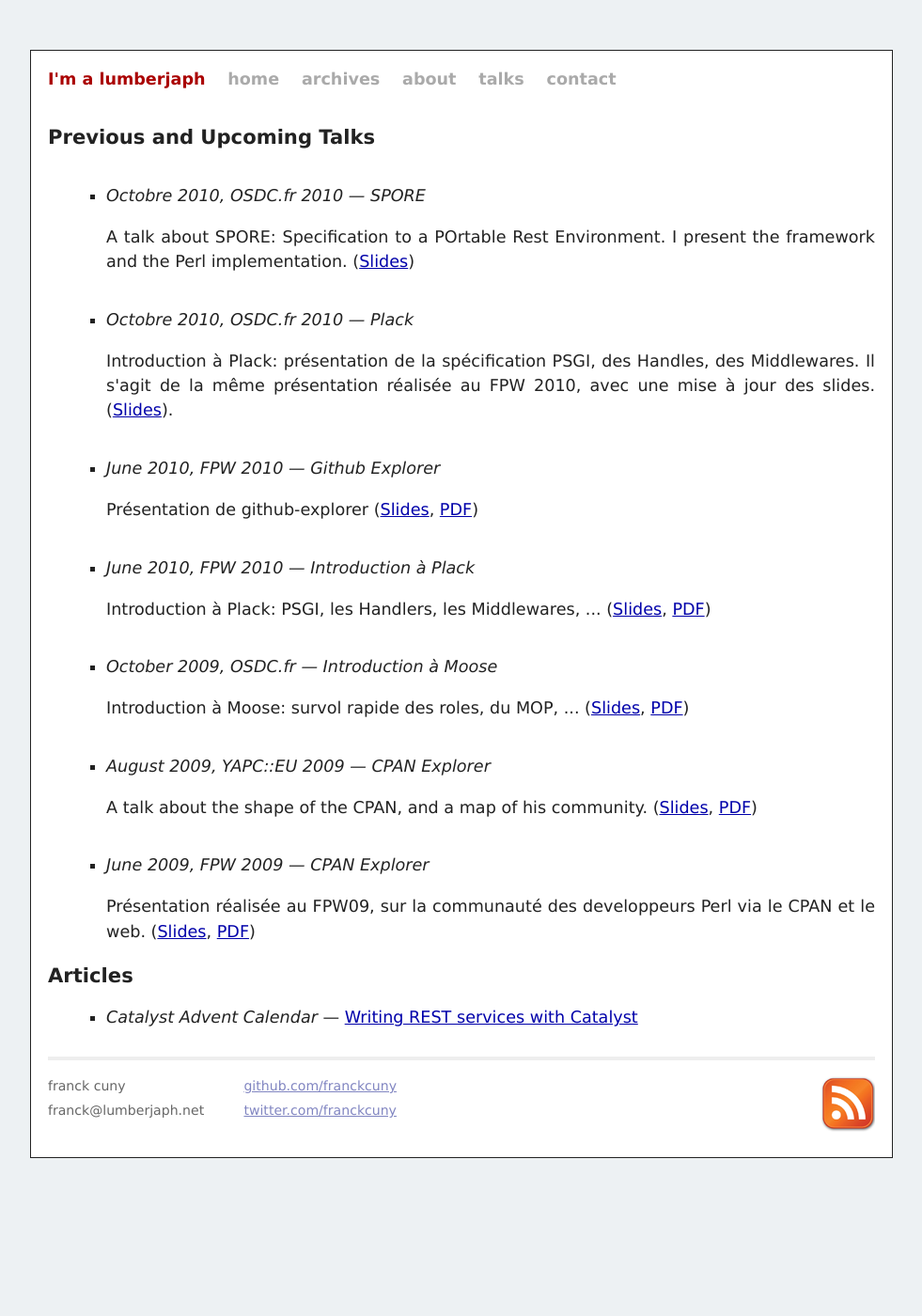
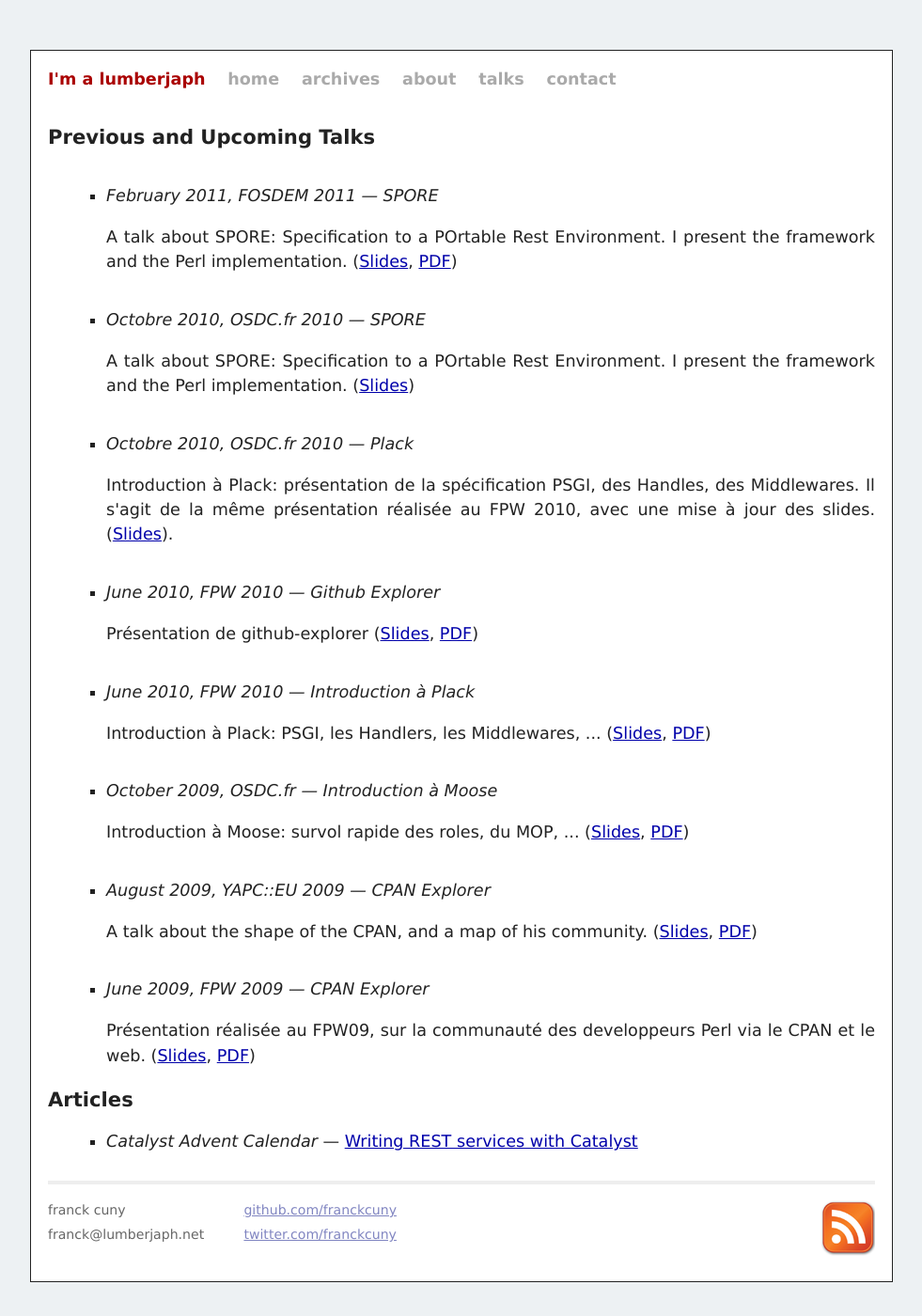
Before and after one commit to jacomyal/franckcuny.github.com, a Jekyll site: the page built from talks/index.html, in a window 1280 px wide. Shown: the whole page at 94% size, without its empty margins (149-1130 px from the left). Built offline with Jekyll 4.4.1, drawn with Linux system fonts in a browser that asks for light colours; some web fonts are replaced; before the commit the page ends 1268 px from its top, so only the background shows below that.

Commit message:
update links

```diff
--- a/_posts/2009-10-03-teh-batmoose-at-osdc.fr.textile
+++ b/_posts/2009-10-03-teh-batmoose-at-osdc.fr.textile
@@ -4,7 +4,7 @@
 title: teh batmoose at osdc.fr
 ---
 
-Today I presented a talk about Moose at <a href="http://osdc.fr/">OSDC.fr</a>.  The slides are available "here":http://franck.lumberjaph.net/stuff/Introduction_a_Moose.pdf.
+Today I presented a talk about Moose at <a href="http://osdc.fr/">OSDC.fr</a>. The slides are available "here":http://franck.lumberjaph.net/blog/slides/Introduction_a_Moose.pdf.
 
 And big thanks to my friend <a href="http://www.bwoup.com/">Morgan</a> for his illustration of the batmoose :)
 
--- a/_posts/2010-03-25-github-explorer.textile
+++ b/_posts/2010-03-25-github-explorer.textile
@@ -135,6 +135,6 @@
 
 h3. Conclusions and graphs
 
-I may have not provided a deep analysis of all the graph. I don't have knowledge of most of the community outside of Perl. Feel free to <a href="http://franck.lumberjaph.net/graphs.tgz">download the graph</a>, to load them in <a href="http://gephi.org/">Gephi</a>, experiment, and provides your own thoughts.
+I may have not provided a deep analysis of all the graph. I don't have knowledge of most of the community outside of Perl. Feel free to <a href="http://franck.lumberjaph.net/blog/graphs.tgz">download the graph</a>, to load them in <a href="http://gephi.org/">Gephi</a>, experiment, and provides your own thoughts.
 
 I would like to thanks everybody at <a href="http://twitter.com/linkfluence">Linkfluence</a> (<a href="http://twitter.com/gfouetil">guilhem</a> for his advices, <a href="http://twitter.com/cmaussan">camille</a> for giving me time to work on this, and antonin for the amazing poster), who have helped me and let me use time and resources to finish this work. Special thanks to <a href="http://code.google.com/p/tinyaml/">blob</a> for reviewing my prose and <a href="http://twitter.com/cdlm">cdlm</a> for the discussion :)
--- a/_posts/2010-06-13-fpw2010-summary.textile
+++ b/_posts/2010-06-13-fpw2010-summary.textile
@@ -21,7 +21,7 @@
 
 My slides are available online (in french):
 
- * github explorer: "slideshare":http://www.slideshare.net/franckcuny/github-explorer and "PDF":http://franck.lumberjaph.net/slides/github-explorer.pdf
+ * github explorer: "slideshare":http://www.slideshare.net/franckcuny/github-explorer and "PDF":http://franck.lumberjaph.net/blog/slides/github-explorer.pdf
  * introduction to plack: "slideshare":http://www.slideshare.net/franckcuny/introduction-a-plack and "PDF":http://franck.lumberjaph.net/slides/introduction_a_plack.pdf
 
 And to finish, two other summaries: "sukria's one":http://www.sukria.net/fr/archives/2010/06/12/french-perl-workshop-2010-report/ and "twitter's timeline":http://twitter.com/#search?q=%23fpw2010; and "some pictures on flickr.":http://www.flickr.com/photos/franck_/sets/72157624263416548/
--- a/talks/index.html
+++ b/talks/index.html
@@ -4,6 +4,15 @@
 <h2>Previous and Upcoming Talks</h2>
 
 <ul>
+  <li><article itemscope itemtype="http://data-vocabulary.org/Event" class="talk">
+      <em itemprop="summary">February 2011, FOSDEM 2011 &#8212; SPORE</em>
+      <p itemprop="description" class="talkdesc">
+        A talk about SPORE: Specification to a POrtable Rest
+        Environment. I present the framework and the Perl
+        implementation. (<a href="http://www.slideshare.net/franckcuny/sporefosdem">Slides</a>,
+        <a href="http://franck.lumberjaph.net/blog/slides/SPORE.pdf">PDF</a>)
+      </p>
+  </article></li>
   <li><article itemscope itemtype="http://data-vocabulary.org/Event" class="talk">
       <em itemprop="summary">Octobre 2010, OSDC.fr 2010 &#8212; SPORE</em>
       <p itemprop="description" class="talkdesc">
@@ -19,14 +28,14 @@
   <li><article itemscope itemtype="http://data-vocabulary.org/Event" class="talk">
       <em itemprop="summary">June 2010, FPW 2010 &#8212; Github Explorer</em>
       <p itemprop="description" class="talkdesc">
-        Présentation de github-explorer (<a href="http://www.slideshare.net/franckcuny/github-explorer">Slides</a>, <a href="http://franck.lumberjaph.net/slides/github-explorer.pdf">PDF</a>)
+        Présentation de github-explorer (<a href="http://www.slideshare.net/franckcuny/github-explorer">Slides</a>, <a href="http://franck.lumberjaph.net/blog/slides/github-explorer.pdf">PDF</a>)
       </p>
   </article></li>
 
   <li><article itemscope itemtype="http://data-vocabulary.org/Event" class="talk">
       <em itemprop="summary">June 2010, FPW 2010 &#8212; Introduction à Plack</em>
       <p itemprop="description" class="talkdesc">
-        Introduction à Plack: PSGI, les Handlers, les Middlewares, ... (<a href="http://www.slideshare.net/franckcuny/introduction-a-plack">Slides</a>, <a href="http://franck.lumberjaph.net/slides/introduction_a_plack.pdf">PDF</a>)
+        Introduction à Plack: PSGI, les Handlers, les Middlewares, ... (<a href="http://www.slideshare.net/franckcuny/introduction-a-plack">Slides</a>, <a href="http://franck.lumberjaph.net/blog/slides/introduction_a_plack.pdf">PDF</a>)
       </p>
   </article></li>
 
```
